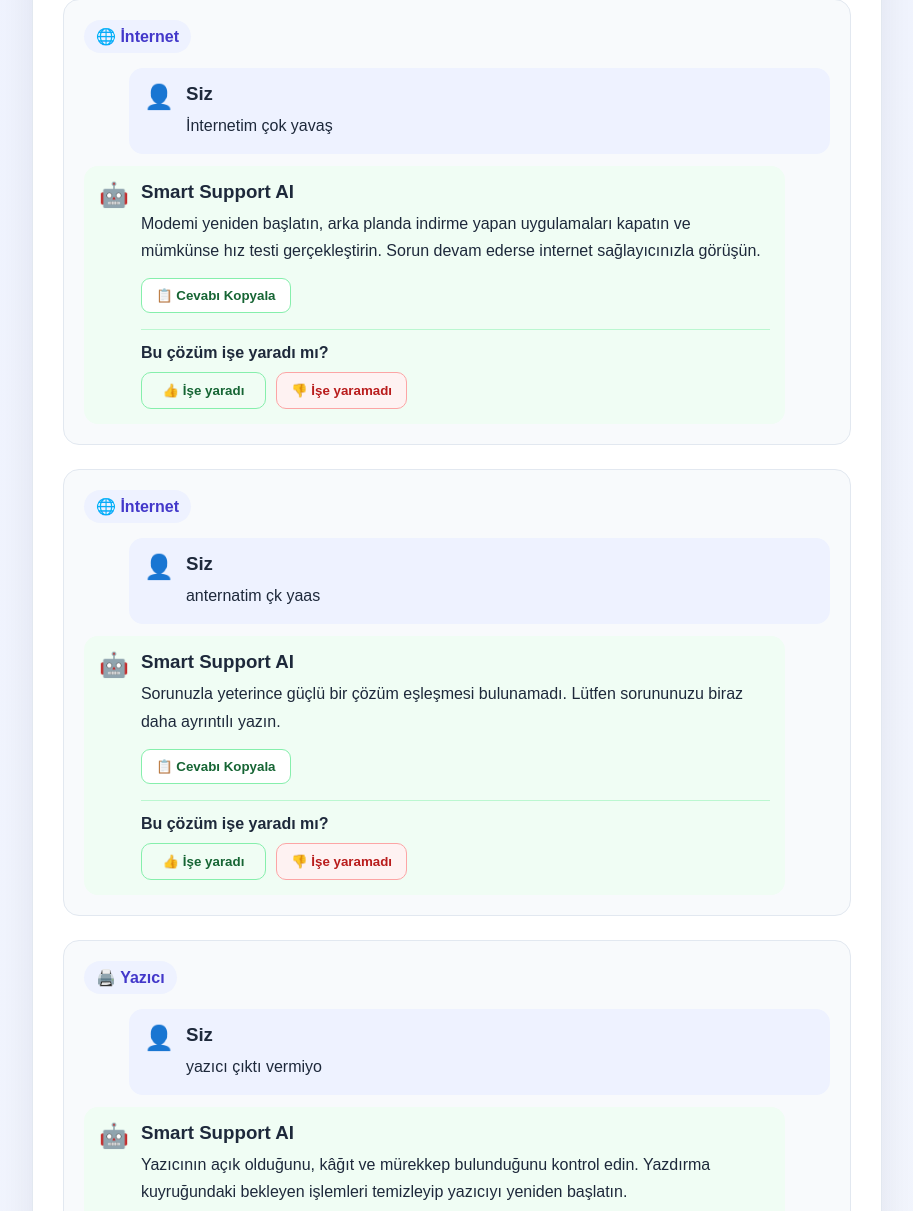
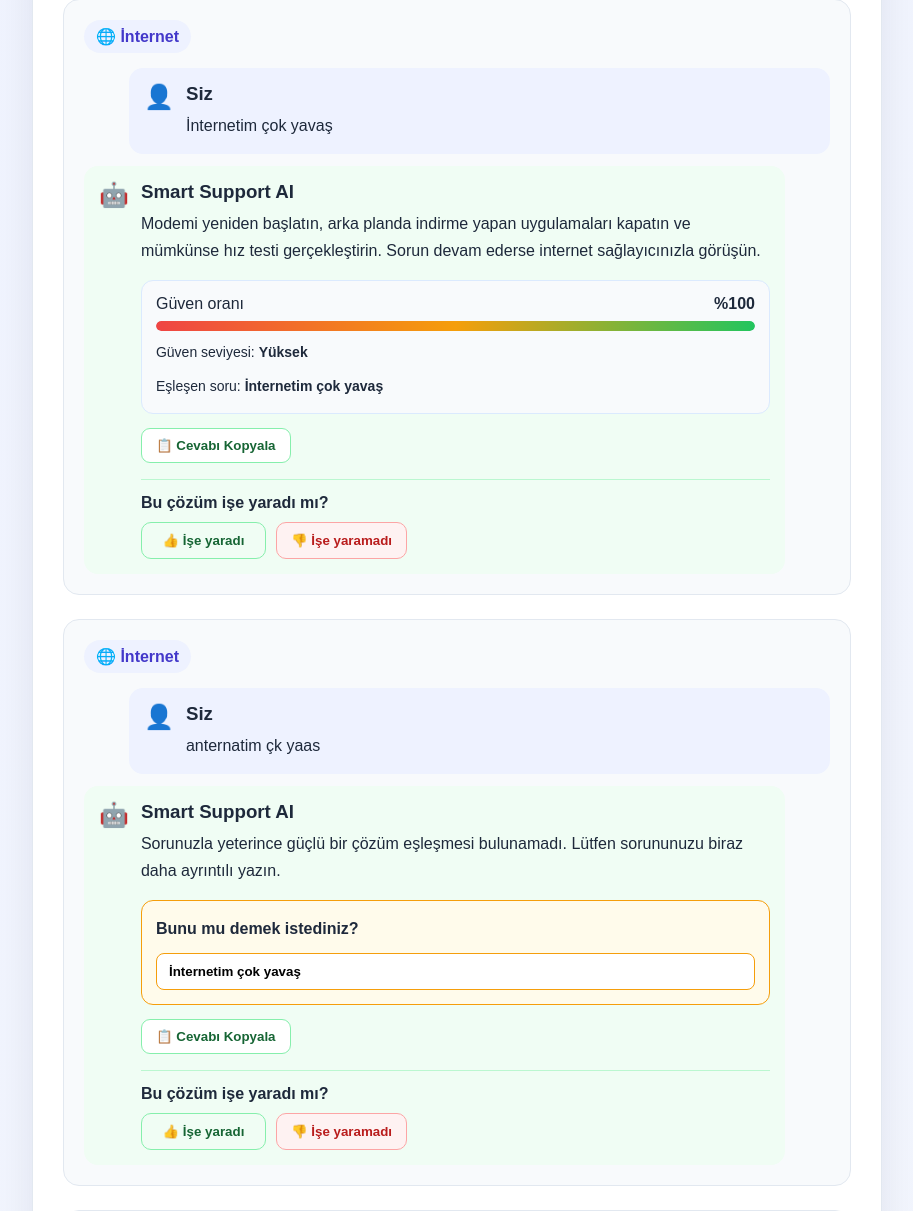
Before and after one commit to AkkusEmre34/smart-support-ai, a Flask app: page / in a window 1280 px wide. Shown: the part 1265-2476 px from the top of the page, without its empty margins (183-1096 px from the left). Run offline with Flask 3, Linux system fonts and the light colour scheme; data comes from the database, SQL or seed files in the repository; both versions use the stored data as it was after the commit.

Commit message:
Yapay zekâ güven skoru ve soru önerisi özelliği eklendi
TF-IDF eşleştirme sistemi geliştirildi. Cevaplara güven yüzdesi, güven seviyesi, eşleşen soru bilgisi ve düşük benzerlik durumunda soru önerisi eklendi. Sohbet kayıtları yeni eşleşme bilgilerini saklayacak şekilde güncellendi.

```diff
--- a/backend/app.py
+++ b/backend/app.py
@@ -42,7 +42,7 @@ from reportlab.platypus import (
 )
 
 from ai_engine import (
-    find_answer,
+    find_answer_details,
     get_questions_by_category,
     load_questions
 )
@@ -827,7 +827,6 @@ def home():
         ).strip()
 
         if category not in CATEGORIES:
-
             category = "diger"
 
         if not question:
@@ -841,9 +840,45 @@ def home():
                 url_for("home")
             )
 
-        answer = find_answer(
+        answer_details = find_answer_details(
             question,
             category
+        )
+
+        answer = str(
+            answer_details.get(
+                "answer",
+                ""
+            )
+        )
+
+        confidence_score = int(
+            answer_details.get(
+                "confidence_score",
+                0
+            )
+        )
+
+        confidence_level = str(
+            answer_details.get(
+                "confidence_level",
+                "Yetersiz"
+            )
+        )
+
+        matched_question = answer_details.get(
+            "matched_question"
+        )
+
+        suggestion = answer_details.get(
+            "suggestion"
+        )
+
+        match_type = str(
+            answer_details.get(
+                "match_type",
+                "not_found"
+            )
         )
 
         chat_id = str(
@@ -855,7 +890,12 @@ def home():
             question=question,
             answer=answer,
             category=category,
-            category_name=CATEGORIES[category]
+            category_name=CATEGORIES[category],
+            confidence_score=confidence_score,
+            confidence_level=confidence_level,
+            matched_question=matched_question,
+            suggestion=suggestion,
+            match_type=match_type
         )
 
         return redirect(
@@ -869,10 +909,8 @@ def home():
     )
 
     category_questions = {
-        category_key: (
-            get_questions_by_category(
-                category_key
-            )
+        category_key: get_questions_by_category(
+            category_key
         )
         for category_key in CATEGORIES
     }
@@ -888,7 +926,6 @@ def home():
         category_questions=category_questions,
         statistics=statistics
     )
-
 
 # ==================================================
 # YÖNETİCİ GİRİŞ VE ÇIKIŞ
--- a/frontend/static/style.css
+++ b/frontend/static/style.css
@@ -2892,3 +2892,91 @@ body.admin-layout-page {
         text-align: left;
     }
 }
+.ai-match-info {
+    margin-top: 16px;
+    padding: 14px;
+    border: 1px solid #dbeafe;
+    border-radius: 12px;
+    background: #f8fafc;
+}
+
+.confidence-row {
+    display: flex;
+    justify-content: space-between;
+    align-items: center;
+    gap: 12px;
+    margin-bottom: 8px;
+}
+
+.confidence-bar {
+    width: 100%;
+    height: 10px;
+    overflow: hidden;
+    border-radius: 999px;
+    background: #e2e8f0;
+}
+
+.confidence-fill {
+    height: 100%;
+    border-radius: 999px;
+    background: linear-gradient(
+        90deg,
+        #ef4444,
+        #f59e0b,
+        #22c55e
+    );
+}
+
+.confidence-level,
+.matched-question {
+    margin: 10px 0 0;
+    font-size: 14px;
+}
+
+.suggestion-box {
+    margin-top: 16px;
+    padding: 14px;
+    border: 1px solid #f59e0b;
+    border-radius: 12px;
+    background: #fffbeb;
+}
+
+.suggestion-box p {
+    margin: 0 0 10px;
+    font-weight: 700;
+}
+
+.suggestion-button {
+    width: 100%;
+    padding: 10px 12px;
+    border: 1px solid #f59e0b;
+    border-radius: 8px;
+    background: white;
+    cursor: pointer;
+    text-align: left;
+    font-weight: 600;
+}
+
+.suggestion-button:hover {
+    background: #fef3c7;
+}
+
+.dark-mode .ai-match-info {
+    border-color: #334155;
+    background: #1e293b;
+}
+
+.dark-mode .confidence-bar {
+    background: #475569;
+}
+
+.dark-mode .suggestion-box {
+    border-color: #d97706;
+    background: #422006;
+}
+
+.dark-mode .suggestion-button {
+    color: #f8fafc;
+    border-color: #d97706;
+    background: #78350f;
+}
--- a/frontend/templates/index.html
+++ b/frontend/templates/index.html
@@ -434,6 +434,75 @@
                                     <p class="answer-text">
                                         {{ chat.answer }}
                                     </p>
+                                    {% if chat.match_type == "exact" or chat.match_type == "hybrid" %}
+
+    <div class="ai-match-info">
+
+        <div class="confidence-row">
+
+            <span>
+                Güven oranı
+            </span>
+
+            <strong>
+                %{{ chat.confidence_score }}
+            </strong>
+
+        </div>
+
+        <div class="confidence-bar">
+
+            <div
+                class="confidence-fill"
+                style="width: {{ chat.confidence_score }}%;"
+            ></div>
+
+        </div>
+
+        <p class="confidence-level">
+
+            Güven seviyesi:
+            <strong>
+                {{ chat.confidence_level }}
+            </strong>
+
+        </p>
+
+        {% if chat.matched_question %}
+
+            <p class="matched-question">
+
+                Eşleşen soru:
+                <strong>
+                    {{ chat.matched_question }}
+                </strong>
+
+            </p>
+
+        {% endif %}
+
+    </div>
+
+{% elif chat.match_type == "suggestion" and chat.suggestion %}
+
+    <div class="suggestion-box">
+
+        <p>
+            Bunu mu demek istediniz?
+        </p>
+
+        <button
+            type="button"
+            class="suggestion-button"
+            data-category="{{ chat.category }}"
+            data-question="{{ chat.suggestion }}"
+        >
+            {{ chat.suggestion }}
+        </button>
+
+    </div>
+
+{% endif %}
 
                                     <div class="answer-actions">
 
@@ -777,7 +846,36 @@
                     : "🌙 Koyu Mod";
         }
 
+/* ÖNERİLEN SORUYU TEKRAR SORMA */
 
+const suggestionButtons =
+    document.querySelectorAll(".suggestion-button");
+
+suggestionButtons.forEach(function (button) {
+    button.addEventListener("click", function () {
+        const suggestedQuestion =
+            button.dataset.question || "";
+
+        const suggestedCategory =
+            button.dataset.category || "";
+
+        categoryBox.value = suggestedCategory;
+
+        showCategoryQuestions(
+            suggestedCategory
+        );
+
+        questionBox.value =
+            suggestedQuestion;
+
+        questionBox.scrollIntoView({
+            behavior: "smooth",
+            block: "center"
+        });
+
+        questionBox.focus();
+    });
+});
         function loadSavedTheme() {
             const savedTheme =
                 localStorage.getItem("smartSupportTheme");
```
Also changed, not shown: backend/database.py (+216 -12 lines), data/smart_support.db.
